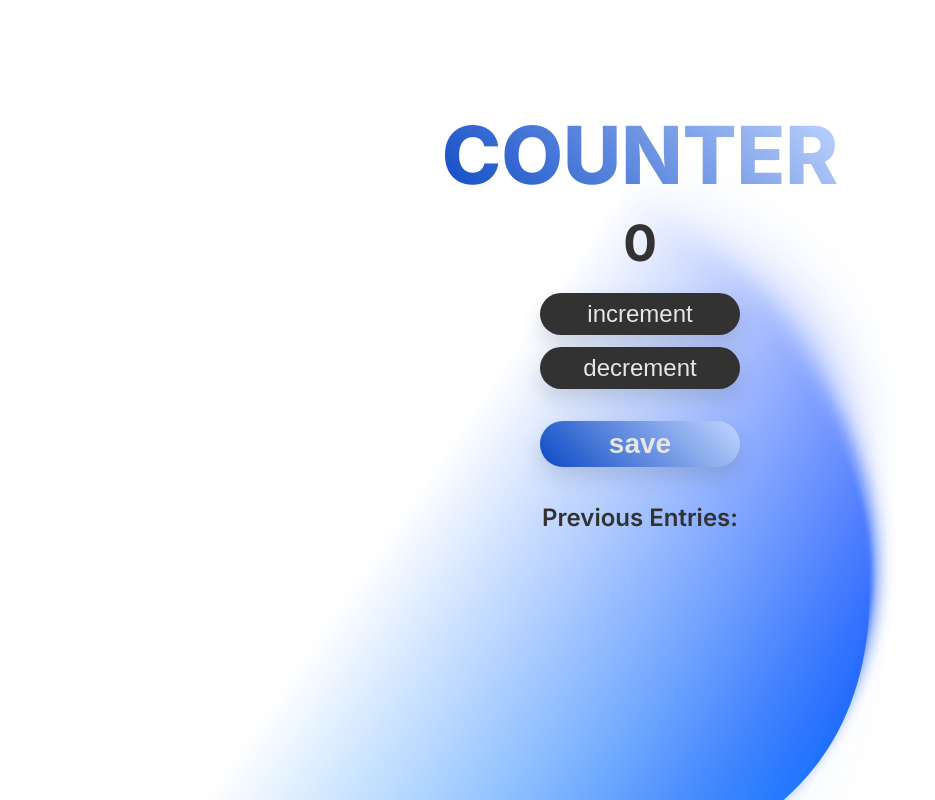
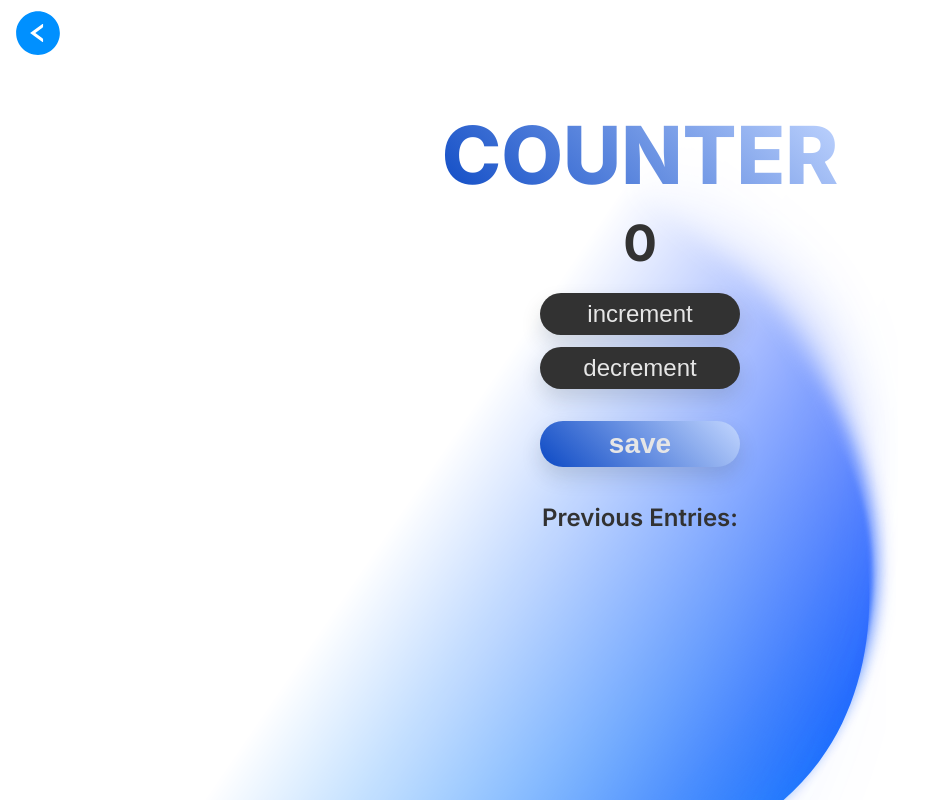
Before and after one commit to Lokendrakushwah12/Counter, a plain HTML site: page 1. Counter/index.html in a window 1280 px wide. Shown: the whole page, without its empty margins (0-935 px from the left). Drawn offline with Linux system fonts and the light colour scheme.

Commit message:
created back btn

```diff
--- a/1. Counter/index.html
+++ b/1. Counter/index.html
@@ -10,6 +10,9 @@
 </head>
 
 <body>
+    <a id="btn" href="../index.html"><svg class="btn-back" xmlns="http://www.w3.org/2000/svg" width="50" height="50" viewBox="0 0 50 50" fill="none">
+        <path d="M25 3.125C12.9199 3.125 3.125 12.9199 3.125 25C3.125 37.0801 12.9199 46.875 25 46.875C37.0801 46.875 46.875 37.0801 46.875 25C46.875 12.9199 37.0801 3.125 25 3.125ZM30.0781 18.5986C30.0781 19.0967 29.8389 19.5703 29.4336 19.8633L22.334 25L29.4336 30.1367C29.8389 30.4297 30.0781 30.8984 30.0781 31.4014V33.6914C30.0781 34.0088 29.7168 34.1943 29.458 34.0088L17.4463 25.3174C17.3964 25.2814 17.3557 25.2341 17.3277 25.1794C17.2997 25.1246 17.285 25.064 17.285 25.0024C17.285 24.9409 17.2997 24.8803 17.3277 24.8255C17.3557 24.7708 17.3964 24.7235 17.4463 24.6875L29.458 15.9961C29.5164 15.9537 29.5854 15.9283 29.6573 15.9227C29.7292 15.9172 29.8013 15.9316 29.8655 15.9645C29.9297 15.9973 29.9835 16.0473 30.0211 16.1089C30.0586 16.1705 30.0784 16.2413 30.0781 16.3135V18.5986Z" />
+    </svg></a>
     <div class="content">
         <h1>COUNTER</h1>
         <h2 id="count">0</h2>
--- a/1. Counter/style.css
+++ b/1. Counter/style.css
@@ -81,7 +81,14 @@ button:hover,
 #save-btn:hover {
     color: rgb(245, 245, 245);
 }
-
+.btn-back{
+    position: absolute;
+    left: 1%;
+    top:1%;
+    animation: slideUp 0.6s ease-in-out 0s;
+    fill: hsl(206, 100%, 50%);
+    transition: all .25s ease-in-out;
+}
 #increment-btn {
     background: rgb(50, 50, 50);
 }
--- a/2. Color switcher/style.css
+++ b/2. Color switcher/style.css
@@ -36,16 +36,14 @@ body {
     border: 3px solid #0000000e;
     backdrop-filter: blur(7.5px); */
 }
+a{
+    text-decoration: none;
+}
 
 h1 {
-
     animation: slideUp 0.6s ease-in-out 0s;
-    /* margin-top: 10px; */
-    /* margin-bottom: 10px; */
     font-weight: 800;
     font-size: 5rem;
-    /* color: #ff0000;
-    color: blueviolet; */
     background-image: linear-gradient(45deg, #0c49c4, #c2d6ff);
     background-size: 100%;
     -webkit-background-clip: text;
@@ -62,16 +60,35 @@ button {
     box-shadow: 0px 10px 20px 0px rgba(34, 44, 49, 0.15);
     transition: all .25s ease-in-out;
 }
-
+.back{
+    display: flex;
+    border-radius: 50%;
+    height: 50px;
+    width: 50px;
+    background-color: #7fa9ff;
+    font-weight: 900;
+    font-size: 2rem;
+    justify-content: center;
+    align-items: center;
+    /* align-content: center; */
+}
 .color{
     display: flex;
     flex-direction: row;
     padding-top: 100px;
     gap: 20px;
 }
+.btn-back{
+    position: absolute;
+    left: 1%;
+    top:1%;
+    animation: slideUp 0.6s ease-in-out 0s;
+    fill: hsl(206, 100%, 50%);
+    transition: all .25s ease-in-out;
+}
 button:hover,
-#save-btn:hover {
-    scale: 1.2;
+.btn-back:hover {
+    scale: 1.125;
     transition: all .25s ease-in-out;
 }
 
@@ -88,5 +105,5 @@ button:hover,
     background: rgb(0, 145, 255);
 }
 #color5-btn {
-    background: rgb(255, 255, 255);
+    background: rgb(150, 150, 150);
 }
```
Also changed, not shown: 2. Color switcher/index.html (+3 -0 lines), 2. Color switcher/index.js (+7 -0 lines), 2. Color switcher/Back.svg (added).
